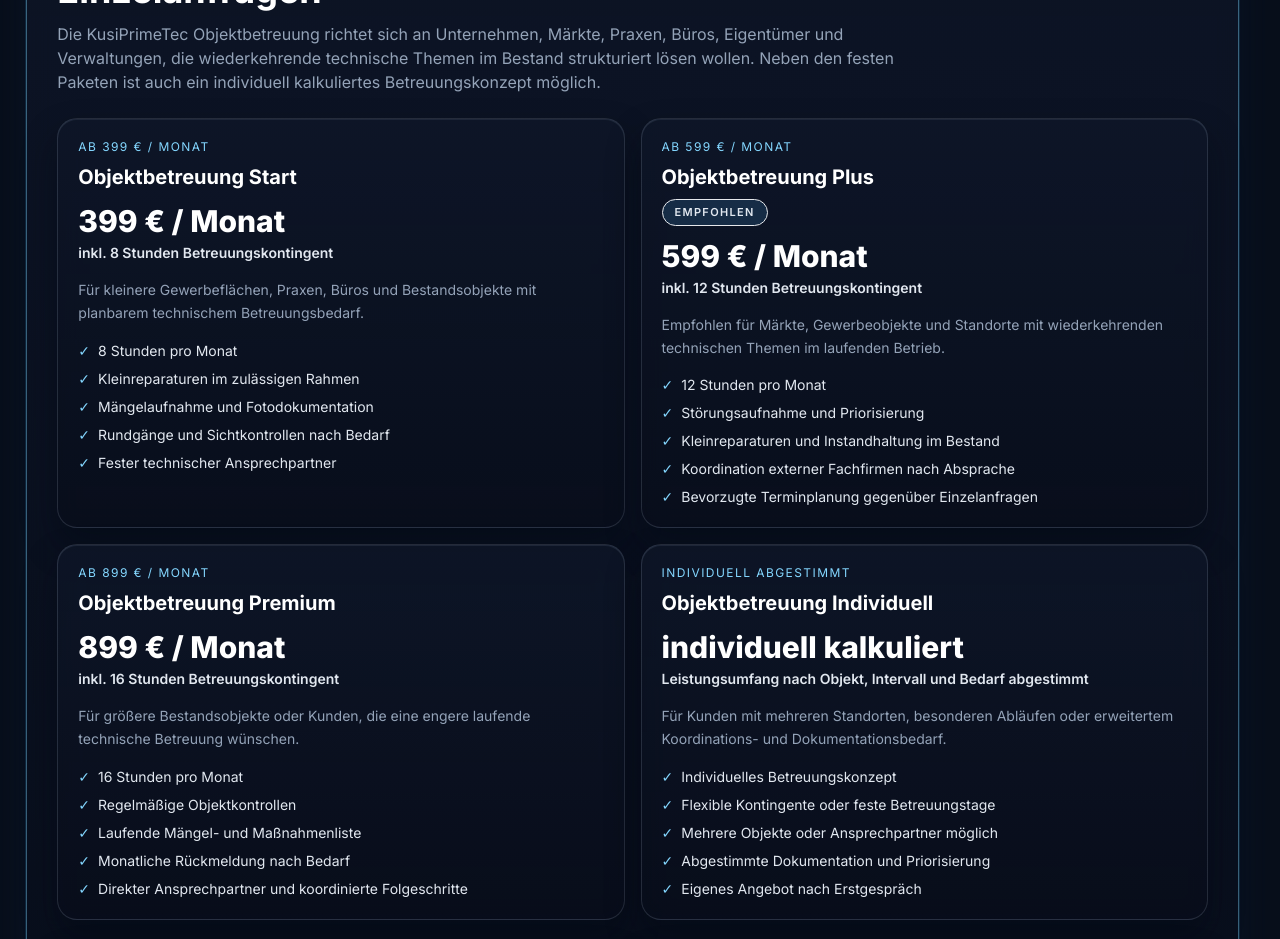
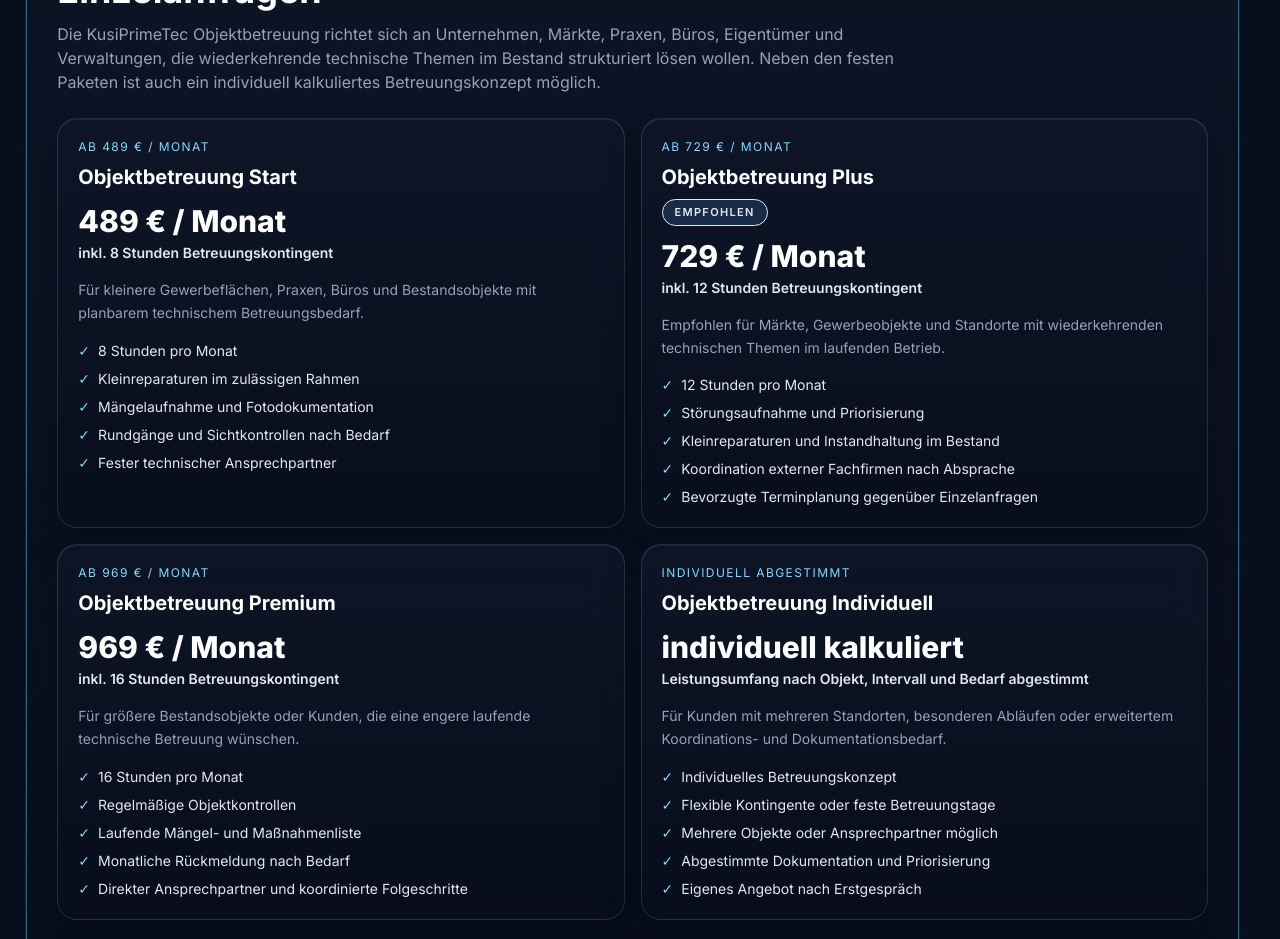
Before and after one commit to robertkusminov-lang/KusiPrimeTec, a React (Vite) app in the folder app/: page / in a window 1280 px wide. Shown: the part 2820-3759 px from the top of the page. Built offline with nearby package versions, Linux system fonts and the light colour scheme; no server answers.

Commit message:
fix: align object care package prices with included hours

```diff
--- a/app/src/pages/public/HomePage.tsx
+++ b/app/src/pages/public/HomePage.tsx
@@ -53,8 +53,8 @@
 const packages = [
   {
     name: "Objektbetreuung Start",
-    kicker: "ab 399 € / Monat",
-    price: "399 € / Monat",
+    kicker: "ab 489 € / Monat",
+    price: "489 € / Monat",
     hours: "inkl. 8 Stunden Betreuungskontingent",
     text: "Für kleinere Gewerbeflächen, Praxen, Büros und Bestandsobjekte mit planbarem technischem Betreuungsbedarf.",
     points: [
@@ -67,8 +67,8 @@
   },
   {
     name: "Objektbetreuung Plus",
-    kicker: "ab 599 € / Monat",
-    price: "599 € / Monat",
+    kicker: "ab 729 € / Monat",
+    price: "729 € / Monat",
     hours: "inkl. 12 Stunden Betreuungskontingent",
     featured: true,
     text: "Empfohlen für Märkte, Gewerbeobjekte und Standorte mit wiederkehrenden technischen Themen im laufenden Betrieb.",
@@ -82,8 +82,8 @@
   },
   {
     name: "Objektbetreuung Premium",
-    kicker: "ab 899 € / Monat",
-    price: "899 € / Monat",
+    kicker: "ab 969 € / Monat",
+    price: "969 € / Monat",
     hours: "inkl. 16 Stunden Betreuungskontingent",
     text: "Für größere Bestandsobjekte oder Kunden, die eine engere laufende technische Betreuung wünschen.",
     points: [
--- a/app/src/pages/public/ObjektbetreuungPage.tsx
+++ b/app/src/pages/public/ObjektbetreuungPage.tsx
@@ -20,7 +20,7 @@
 const packages = [
   {
     name: "Objektbetreuung Start",
-    price: "399 € / Monat",
+    price: "489 € / Monat",
     hours: "inkl. 8 Stunden Betreuungskontingent",
     audience: "Ideal für kleinere Gewerbeflächen, Märkte, Praxen, Büros oder Bestandsobjekte, bei denen regelmäßig kleinere technische Themen anfallen.",
     points: [
@@ -38,7 +38,7 @@
   },
   {
     name: "Objektbetreuung Plus",
-    price: "599 € / Monat",
+    price: "729 € / Monat",
     hours: "inkl. 12 Stunden Betreuungskontingent",
     audience: "Empfohlen für Märkte, Gewerbeobjekte, Unternehmen, Praxen, Läden und Standorte mit regelmäßigem technischem Betreuungsbedarf.",
     featured: true,
@@ -60,7 +60,7 @@
   },
   {
     name: "Objektbetreuung Premium",
-    price: "899 € / Monat",
+    price: "969 € / Monat",
     hours: "inkl. 16 Stunden Betreuungskontingent",
     audience: "Für größere Gewerbeobjekte, Märkte mit höherem technischem Bedarf oder Kunden, die eine stärkere laufende Betreuung wünschen.",
     points: [
--- a/app/src/pages/public/PreisePage.tsx
+++ b/app/src/pages/public/PreisePage.tsx
@@ -5,9 +5,9 @@
 import { useSeo } from "@/hooks/useSeo";
 
 const objektPakete = [
-  { name: "Objektbetreuung Start", price: "399 € / Monat", hours: "inkl. 8 Stunden Betreuungskontingent" },
-  { name: "Objektbetreuung Plus", price: "599 € / Monat", hours: "inkl. 12 Stunden Betreuungskontingent", featured: true },
-  { name: "Objektbetreuung Premium", price: "899 € / Monat", hours: "inkl. 16 Stunden Betreuungskontingent" },
+  { name: "Objektbetreuung Start", price: "489 € / Monat", hours: "inkl. 8 Stunden Betreuungskontingent" },
+  { name: "Objektbetreuung Plus", price: "729 € / Monat", hours: "inkl. 12 Stunden Betreuungskontingent", featured: true },
+  { name: "Objektbetreuung Premium", price: "969 € / Monat", hours: "inkl. 16 Stunden Betreuungskontingent" },
   { name: "Objektbetreuung Individuell", price: "individuell kalkuliert", hours: "Leistungsumfang nach Objekt, Intervall und Bedarf abgestimmt" },
 ];
 
```
